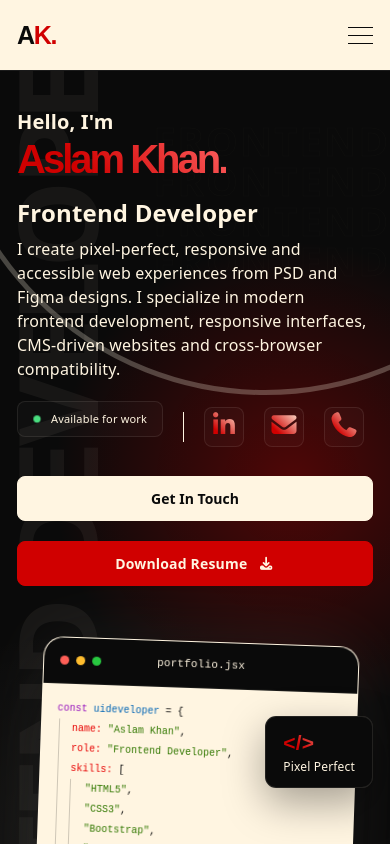
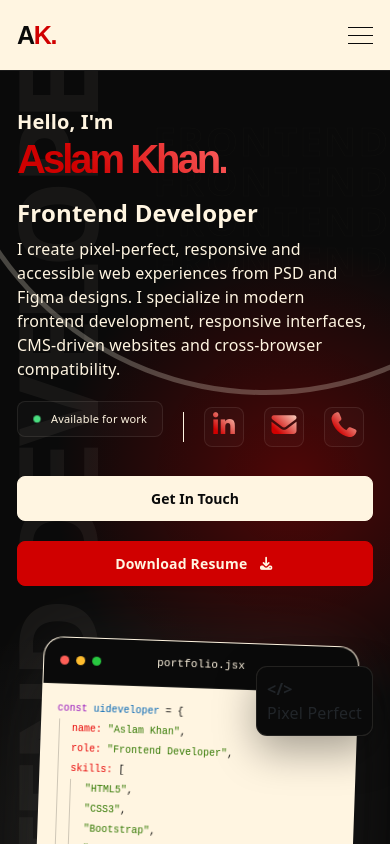
Before and after one commit to aslam-abrar/portfolio, a React app: page / in a window 390 px wide. Built offline with nearby package versions, Linux system fonts and the light colour scheme; the HTML template or start-up script is replaced by a standard one.

Commit message:
Update Banner.css

```diff
--- a/src/components/Banner.css
+++ b/src/components/Banner.css
@@ -199,7 +199,7 @@
 }
 .floating-card {
   position: absolute;
-  padding: 13px 17px;
+  padding: 15px;
   background: #0A0A0A;
   border: 1px solid rgba(255, 245, 225, 0.1);
   border-radius: 11px;
@@ -208,17 +208,21 @@
   box-shadow: 0 15px 40px rgba(0, 0, 0, 0.35);
   z-index: 1;
 }
-.floating-card strong {
+.floating-card p span {
   color: #FFF5E1;
   font-family: "Space Grotesk", sans-serif;
-  font-size: 21px;
-  line-height: 1.2;
+  font-size: 20px;
+  line-height: 24px;
+  font-weight: 700;
 }
-.floating-card span {
-  margin-top: 5px;
+.floating-card p {
+  margin: 0;
   color: #FFF5E1;
   font-size: 12px;
   line-height: 14px;
+}
+.floating-card p + p {
+  margin-top: 5px;
 }
 .card-one {
   left: 0px;
@@ -228,8 +232,9 @@
   top: 70px;
   right: -0;
 }
-.card-two strong,
-.floating-card strong {
+.card-two p span,
+.floating-card p span {
+  display: inline-block;
   background: linear-gradient(45deg, rgba(208, 0, 0, 1) 25%, #FFF5E1 100%);
   -webkit-background-clip: text;
   background-clip: text;
@@ -266,6 +271,16 @@
     padding-top: 20px;
     gap: 20px;
   }
+
+  .card-one {
+    bottom: 50px;
+  }
+  .card-two {
+    top: 80px;
+  }
+  .floating-card{
+    padding: 10px;
+  }
 }
 
 @media (max-width: 575.98px) {
```
